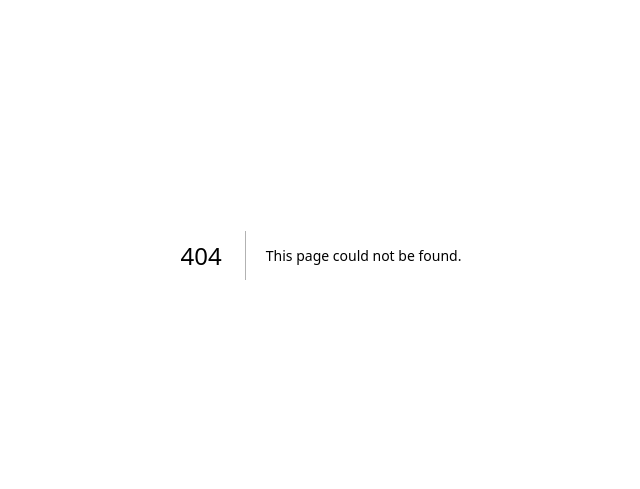
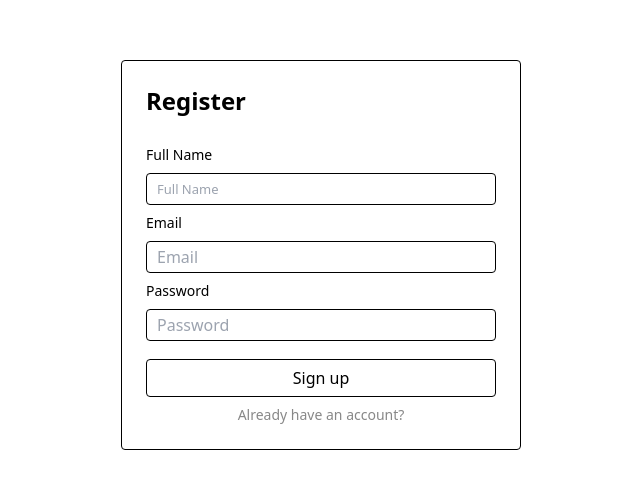
Before and after one commit to Jzheng-prog/shoe-store, a Next.js app: page /register in a window 1280 px wide. Before the commit this address had no page. Shown: the part 145-634 px from the top of the page, without its empty margins (319-959 px from the left). Built offline with nearby package versions, Linux system fonts and the light colour scheme; no server answers.

Commit message:
authentication + mongo

```diff
--- a/app/layout.tsx
+++ b/app/layout.tsx
@@ -2,6 +2,7 @@ import type { Metadata } from "next";
 import { Inter } from "next/font/google";
 import "./globals.css";
 import GlobalState from "@/context";
+import { Provider } from "./provider";
 
 // const inter = Inter({ subsets: ["latin"] });
 
@@ -15,9 +16,11 @@ export default function RootLayout({
 }: Readonly<{ children: React.ReactNode }>) {
   return (
     <html lang="en">
-      <body>
-        <GlobalState>{children}</GlobalState>
-      </body>
+      <Provider>
+        <body>
+          <GlobalState>{children}</GlobalState>
+        </body>
+      </Provider>
     </html>
   );
 }
--- /dev/null
+++ b/app/login/page.tsx
@@ -0,0 +1,66 @@
+"use client";
+import { FormEvent, useState } from "react";
+import { signIn } from "next-auth/react";
+import { useRouter } from "next/navigation";
+import Link from "next/link";
+
+export default function Login() {
+  const [error, setError] = useState("");
+  const router = useRouter();
+
+  const handleSubmit = async (event: FormEvent<HTMLFormElement>) => {
+    event.preventDefault();
+    const formData = new FormData(event.currentTarget);
+    const res = await signIn("credentials", {
+      email: formData.get("email"),
+      password: formData.get("password"),
+      redirect: false,
+    });
+    if (res?.error) {
+      setError(res.error as string);
+    }
+    console.log("res in login handle submit: " + res);
+    if (res?.ok) {
+      return router.push("/");
+    }
+  };
+
+  return (
+    <section className="w-full h-screen flex items-center justify-center">
+      <form
+        className="p-6 w-full max-w-[400px] flex flex-col justify-between items-center gap-2
+        border border-solid border-black bg-white rounded"
+        onSubmit={handleSubmit}
+      >
+        {error && <div className="text-black">{error}</div>}
+        <h1 className="mb-5 w-full text-2xl font-bold">Sign In</h1>
+        <label className="w-full text-sm">Email</label>
+        <input
+          type="email"
+          placeholder="Email"
+          className="w-full h-8 border border-solid border-black rounded p-2"
+          name="email"
+        />
+        <label className="w-full text-sm">Password</label>
+        <div className="flex w-full">
+          <input
+            type="password"
+            placeholder="Password"
+            className="w-full h-8 border border-solid border-black rounded p-2"
+            name="password"
+          />
+        </div>
+        <button className="w-full border border-solid border-black rounded">
+          Sign In
+        </button>
+
+        <Link
+          href="/register"
+          className="text-sm text-[#888] transition duration-150 ease hover:text-black"
+        >
+          Don't have an account?
+        </Link>
+      </form>
+    </section>
+  );
+}
--- a/app/page.tsx
+++ b/app/page.tsx
@@ -9,20 +9,61 @@ import XNavBar from "@/components/XNavBar";
 
 import { navElement, products } from "@/data";
 
+import { signOut, useSession } from "next-auth/react";
+import Link from "next/link";
+import { useRouter } from "next/navigation";
+
 export default function Home() {
+  const { status } = useSession();
+  const router = useRouter();
+
+  const showSession = () => {
+    if (status === "authenticated") {
+      return (
+        <button
+          className="border border-solid border-black rounded"
+          onClick={() => {
+            signOut({ redirect: false }).then(() => {
+              router.push("/");
+            });
+          }}
+        >
+          Sign Out
+        </button>
+      );
+    } else if (status === "loading") {
+      return <span className="text-[#888] text-sm mt-7">Loading...</span>;
+    } else {
+      return (
+        <Link
+          href="/login"
+          className="border border-solid border-black rounded"
+        >
+          Sign In
+        </Link>
+      );
+    }
+  };
   return (
-    <div className="bg-slate-200 h-full w-full">
-      <Heading title={"ShoeStore"} />
-      <HeroParallax products={products} />
-      <Selections />
-      <Highlights />
-      <div className="hidden md:block lg:block ">
-        <Footer />
-      </div>
-      <div className="md:hidden">
-        <XNavBar />
-      </div>
-      <NavBar navElement={navElement} />
-    </div>
+    <main className="flex min-h-screen flex-col items-center justify-center">
+      <h1 className="text-xl">Home</h1>
+      {showSession()}
+    </main>
   );
+
+  // return (
+  //   <div className="bg-slate-200 h-full w-full">
+  //     <Heading title={"ShoeStore"} />
+  //     <HeroParallax products={products} />
+  //     <Selections />
+  //     <Highlights />
+  //     <div className="hidden md:block lg:block ">
+  //       <Footer />
+  //     </div>
+  //     <div className="md:hidden">
+  //       <XNavBar />
+  //     </div>
+  //     <NavBar navElement={navElement} />
+  //   </div>
+  // );
 }
--- /dev/null
+++ b/app/provider.tsx
@@ -0,0 +1,11 @@
+"use client";
+
+import { SessionProvider } from "next-auth/react";
+
+type Props = {
+  children?: React.ReactNode;
+};
+
+export const Provider = ({ children }: Props) => {
+  return <SessionProvider>{children}</SessionProvider>;
+};
--- /dev/null
+++ b/app/register/page.tsx
@@ -0,0 +1,80 @@
+"use client";
+import { FormEvent, useRef, useState } from "react";
+import { useRouter } from "next/navigation";
+import Link from "next/link";
+import { register } from "@/actions/register";
+
+export default function Register() {
+  const [error, setError] = useState<string>();
+  const router = useRouter();
+  const ref = useRef<HTMLFormElement>(null);
+
+  const handleSubmit = async (formData: FormData) => {
+    const r = await register({
+      email: formData.get("email"),
+      password: formData.get("password"),
+      name: formData.get("name"),
+    });
+    ref.current?.reset();
+    if (r?.error) {
+      setError(r.error);
+      return;
+    } else {
+      return router.push("/login");
+    }
+  };
+
+  return (
+    <section className="w-full h-screen flex items-center justify-center">
+      <form
+        ref={ref}
+        action={handleSubmit}
+        className="p-6 w-full max-w-[400px] flex flex-col justify-between items-center gap-2
+            border border-solid border-black bg-white rounded"
+      >
+        {error && <div className="">{error}</div>}
+        <h1 className="mb-5 w-full text-2xl font-bold">Register</h1>
+
+        <label className="w-full text-sm">Full Name</label>
+        <input
+          type="text"
+          placeholder="Full Name"
+          className="w-full h-8 border border-solid border-black py-1 px-2.5 rounded text-[13px]"
+          name="name"
+        />
+
+        <label className="w-full text-sm">Email</label>
+        <input
+          type="email"
+          placeholder="Email"
+          className="w-full h-8 border border-solid border-black py-1 px-2.5 rounded"
+          name="email"
+        />
+
+        <label className="w-full text-sm">Password</label>
+        <div className="flex w-full">
+          <input
+            type="password"
+            placeholder="Password"
+            className="w-full h-8 border border-solid border-black py-1 px-2.5 rounded"
+            name="password"
+          />
+        </div>
+
+        <button
+          className="w-full border border-solid border-black py-1.5 mt-2.5 rounded
+            transition duration-150 ease hover:bg-black"
+        >
+          Sign up
+        </button>
+
+        <Link
+          href="/login"
+          className="text-sm text-[#888] transition duration-150 ease hover:text-black"
+        >
+          Already have an account?
+        </Link>
+      </form>
+    </section>
+  );
+}
--- a/app/signup/page.tsx
+++ b/app/signup/page.tsx
@@ -5,6 +5,11 @@ import XNavBar from "@/components/XNavBar";
 import NavBar from "@/components/NavBar";
 import { navElement } from "@/data";
 import Login_Form from "@/components/user_auth/Login_Form";
+
+import { FormEvent } from "react";
+import { signIn } from "next-auth/react";
+import { useRouter } from "next/navigation";
+import Link from "next/link";
 
 const SignUp = () => {
   const [isLoginPage, setIsLoginPage] = useState(false);
--- a/package.json
+++ b/package.json
@@ -25,6 +25,7 @@
     "tailwind-merge": "^2.4.0"
   },
   "devDependencies": {
+    "@types/bcryptjs": "^2.4.6",
     "@types/node": "^20",
     "@types/react": "^18",
     "@types/react-dom": "^18",
```
Also changed, not shown: app/api/auth/[...nextauth]/route.ts (renamed from app/api/auth/[...nextauth]/routes.ts), 1 other file (tests, documents, lock files or other folders).
